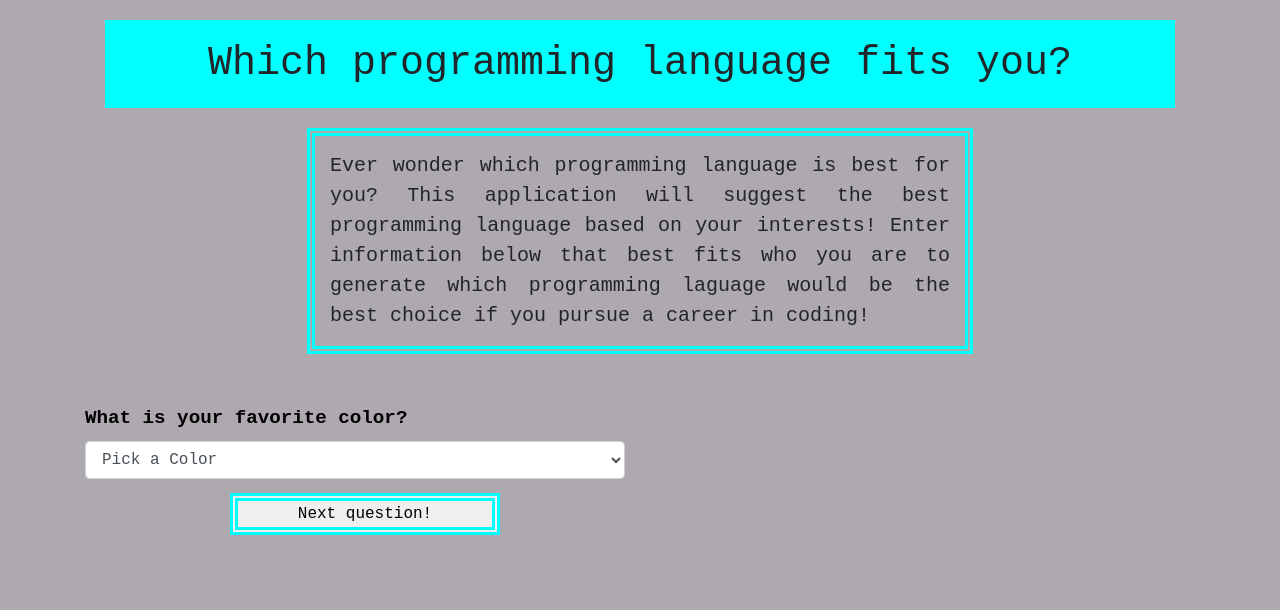
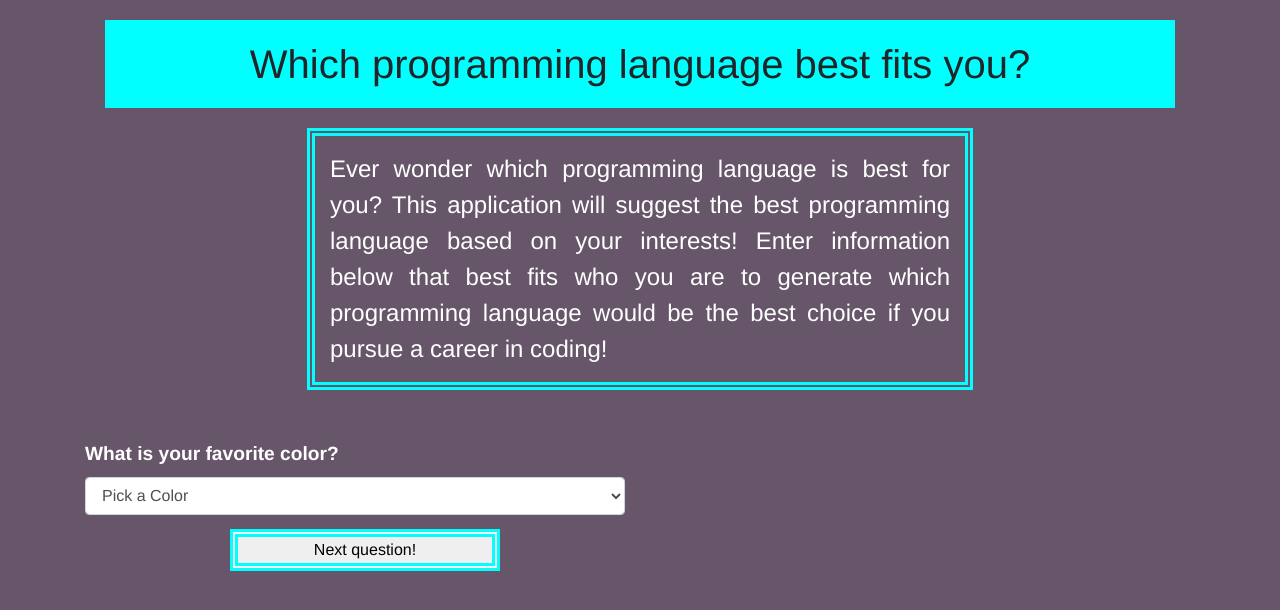
Before and after one commit to BradPrettyman/programming-suggester, a plain HTML site: page index.html in a window 1280 px wide. Both pictures are taken after a click on the button "Let's begin!". Drawn offline with Linux system fonts and the light colour scheme.

Commit message:
change styling of html page

```diff
--- a/css/styles.css
+++ b/css/styles.css
@@ -1,13 +1,13 @@
 body {
-  background-color:rgba(155, 149, 156, 0.808);
-  font-family:monospace;
+  background-color:rgba(68, 47, 71, 0.808);
+  font-family:'Franklin Gothic Medium', 'Arial Narrow', Arial, sans-serif;
 }
 
-#group1, #group2, #group3, #group4 {
+#group1, #group2, #group3, #group4, #group5 {
   font-size: larger;
   display: none;
   margin-top: 30px;
-  color: rgb(0, 0, 0);
+  color: rgb(255, 255, 255);
   font-weight: bolder;
 }
 
@@ -25,8 +25,8 @@ body {
 
 select option {
   margin: 40px;
-  background: cyan;
-  color: rgb(0, 0, 0);
+  background: rgb(0, 0, 0);
+  color: rgb(255, 255, 255);
   text-shadow: 0 1px 0 rgba(0, 0, 0, 0.4);
   font-size: larger;
 }
@@ -46,6 +46,7 @@ p {
   text-align: justify;
   font-size:x-large;
   border: 8px double cyan;
+  color: white;
 }
 
 .btn-begin {
--- a/index.html
+++ b/index.html
@@ -9,8 +9,8 @@
 </head>
 <body>
   <div class="container">
-    <h1>Which programming language fits you?</h1>
-    <p>Ever wonder which programming language is best for you? This application will suggest the best programming language based on your interests! Enter information below that best fits who you are to generate which programming laguage would be the best choice if you pursue a career in coding!</p>
+    <h1>Which programming language best fits you?</h1>
+    <p>Ever wonder which programming language is best for you? This application will suggest the best programming language based on your interests! Enter information below that best fits who you are to generate which programming language would be the best choice if you pursue a career in coding!</p>
     <button type="click" class="btn-begin">Let's begin!</button>
     <img class="intropic" src="img/background.jpg" alt="picture of ones and zeros">
     <div class="row">
```
